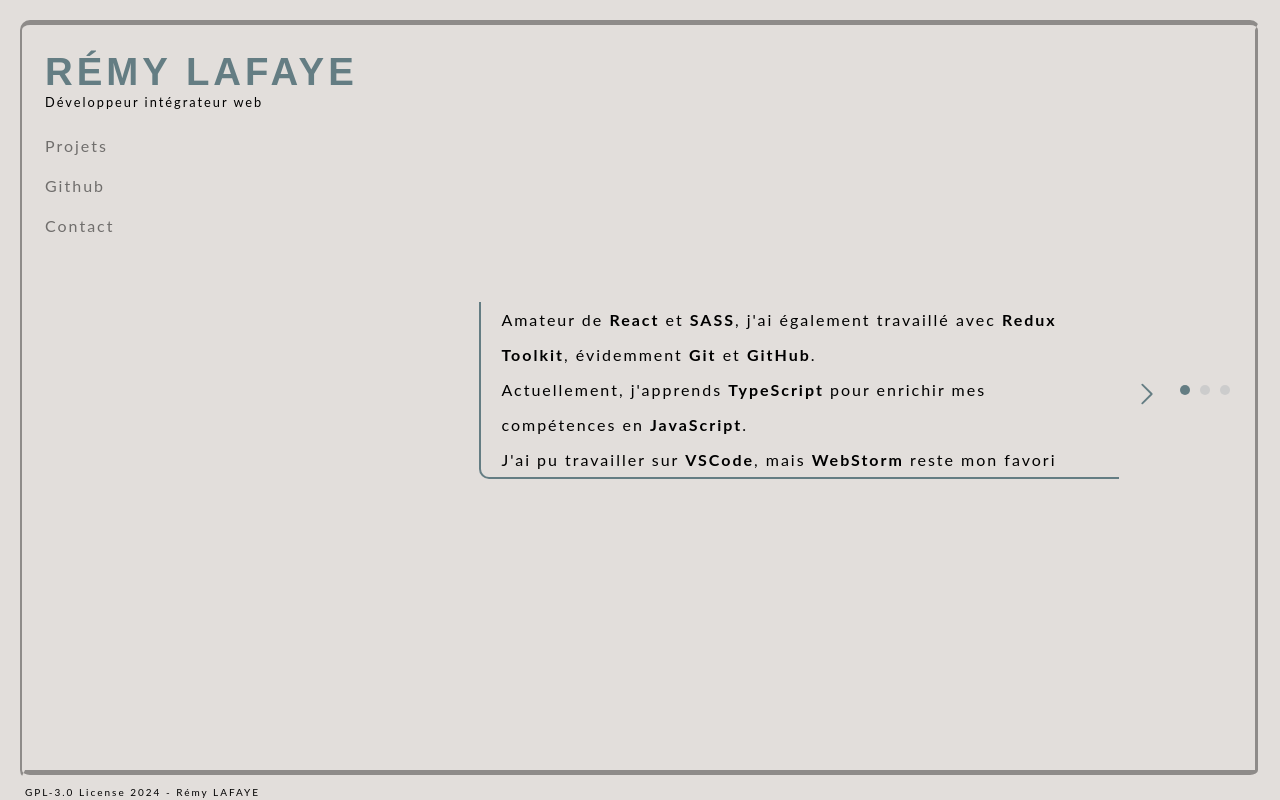
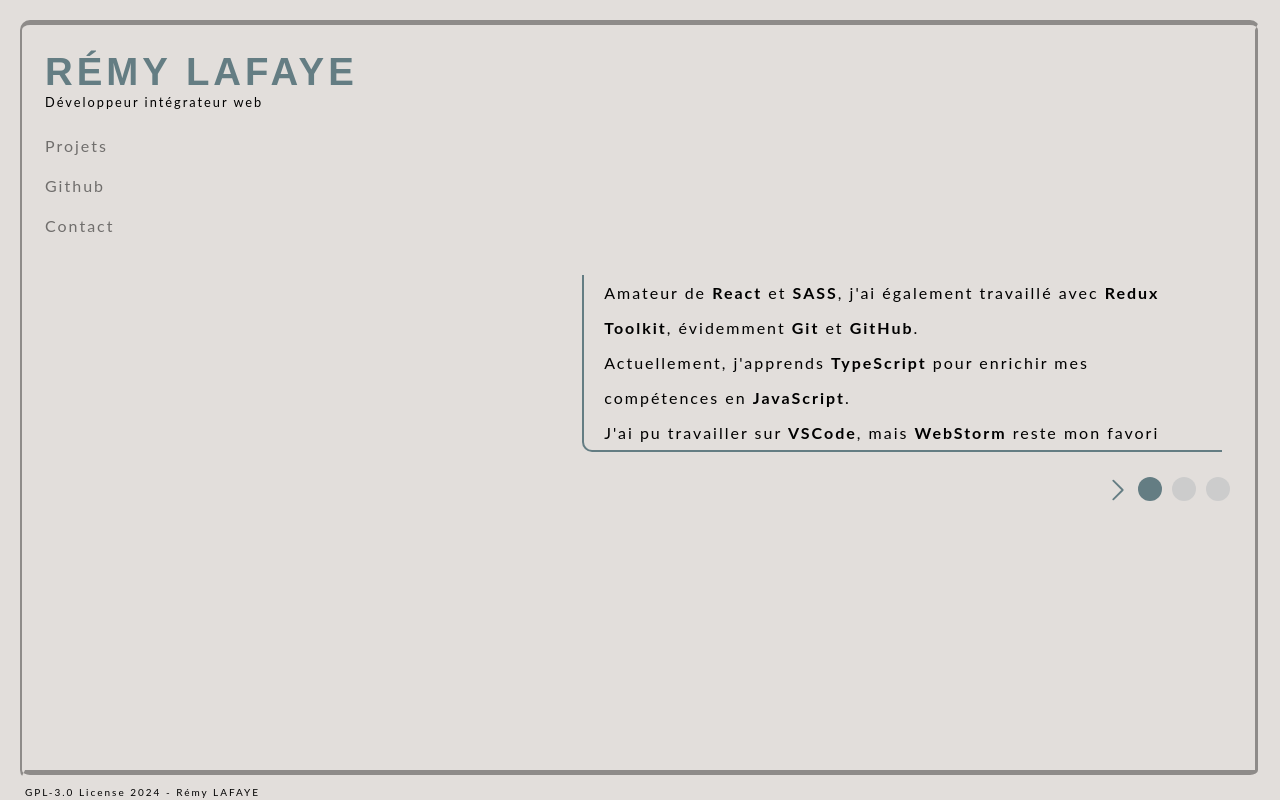
Before and after one commit to RKL715/rl-portfolio, a React (Vite) app: page / in a window 1280 px wide. Built offline with nearby package versions, Linux system fonts and the light colour scheme; the HTML template or start-up script is replaced by a standard one; a web font is replaced by a local one.

Commit message:
## changed : * bullet point bio clickable * changed bullet + arrow button position

```diff
--- a/src/pages/Home/Home.tsx
+++ b/src/pages/Home/Home.tsx
@@ -34,6 +34,7 @@ function Home () {
                     J'ai donc suivi une <b>formation</b> <b>Développeur Intégrateur Web</b> (RNCP 5) auprès d'<b>OpenClassrooms</b>.
                 </p>
             )}
+            <div className="home-navigation">
             <button className="home-button" onClick={handleButtonClick}>
                 {currentPage === 1 || currentPage ===2 ?
                     <svg xmlns="http://www.w3.org/2000/svg" fill="none" viewBox="0 0 24 24" strokeWidth={1.5}
@@ -48,10 +49,17 @@ function Home () {
                 }
                     </button>
                     <div className="bullet">
-                    <span className={currentPage === 1 ? "active" : ""}></span>
-            <span className={currentPage === 2 ? "active" : ""}></span>
-            <span className={currentPage === 3 ? "active" : ""}></span>
-        </div>
+                        <button onClick={() => setCurrentPage(1)}>
+                            <span className={currentPage === 1 ? "active" : ""}></span>
+                        </button>
+                        <button onClick={() => setCurrentPage(2)}>
+                            <span className={currentPage === 2 ? "active" : ""}></span>
+                        </button>
+                        <button onClick={() => setCurrentPage(3)}>
+                            <span className={currentPage === 3 ? "active" : ""}></span>
+                        </button>
+                    </div>
+            </div>
         </div>
     )
 }
--- a/src/pages/Home/_home.scss
+++ b/src/pages/Home/_home.scss
@@ -6,8 +6,9 @@
   width: 100%;
   height: 100%;
   display: flex;
-  justify-content: flex-end;
-  align-items: center;
+  justify-content: center;
+  align-items: flex-end;
+  flex-direction: column;
   @media (max-width: 768px) {
     margin-top: 15rem;
     height: 75%;
@@ -30,18 +31,19 @@
       height: fit-content;
     }
   }
-
+.home-navigation {
+  display: flex;
+  flex-direction: row;
+  margin-top: 2%;
   .home-button {
     @include mixins.button;
     background: variables.$accent-color;
     border-radius: 100%;
-    margin-right: 1vw;
-    margin-top: 1vh;
     width: 30px;
     height: 30px;
-    opacity: 1!important;
-    color: #647d83!important;
-    background : none !important;
+    opacity: 1 !important;
+    color: #647d83 !important;
+    background: none !important;
     &:hover &:active &:focus {
       background: none;
     }
@@ -49,19 +51,25 @@
 
   .bullet {
     display: flex;
-      justify-content: center;
-
+    justify-content: flex-end;
+    button {
+      border: none;
+      background: none;
+      outline: none;
+      cursor: pointer;
+      text-decoration: none;
+    }
     span {
       display: inline-block;
-        width: 10px;
-        height: 10px;
+      width: 3vmin;
+      height: 3vmin;
       margin: 0 5px;
       border-radius: 50%;
       background-color: #ccc;
-
       &.active {
         background-color: #647d83;
       }
     }
   }
 }
+  }
--- a/src/styles/main.css
+++ b/src/styles/main.css
@@ -312,8 +312,9 @@ header .header-middle-block ul li a:hover, header .header-middle-block ul li a:a
   width: 100%;
   height: 100%;
   display: flex;
-  justify-content: flex-end;
-  align-items: center;
+  justify-content: center;
+  align-items: flex-end;
+  flex-direction: column;
 }
 @media (max-width: 768px) {
   .home {
@@ -343,7 +344,12 @@ header .header-middle-block ul li a:hover, header .header-middle-block ul li a:a
     height: fit-content;
   }
 }
-.home .home-button {
+.home .home-navigation {
+  display: flex;
+  flex-direction: row;
+  margin-top: 2%;
+}
+.home .home-navigation .home-button {
   background: none;
   border: none;
   cursor: pointer;
@@ -356,36 +362,41 @@ header .header-middle-block ul li a:hover, header .header-middle-block ul li a:a
   transition: all 0.3s ease-in-out;
   background: #647d83;
   border-radius: 100%;
-  margin-right: 1vw;
-  margin-top: 1vh;
   width: 30px;
   height: 30px;
   opacity: 1 !important;
   color: #647d83 !important;
   background: none !important;
 }
-.home .home-button:hover, .home .home-button:active, .home .home-button:focus {
+.home .home-navigation .home-button:hover, .home .home-navigation .home-button:active, .home .home-navigation .home-button:focus {
   opacity: 0.75;
   background: #647d83;
   color: #f7f7f7;
   transform: scale(1.1);
 }
-.home .home-button:hover .home .home-button:active .home .home-button:focus {
+.home .home-navigation .home-button:hover .home .home-navigation .home-button:active .home .home-navigation .home-button:focus {
   background: none;
 }
-.home .bullet {
+.home .home-navigation .bullet {
   display: flex;
-  justify-content: center;
+  justify-content: flex-end;
 }
-.home .bullet span {
+.home .home-navigation .bullet button {
+  border: none;
+  background: none;
+  outline: none;
+  cursor: pointer;
+  text-decoration: none;
+}
+.home .home-navigation .bullet span {
   display: inline-block;
-  width: 10px;
-  height: 10px;
+  width: 3vmin;
+  height: 3vmin;
   margin: 0 5px;
   border-radius: 50%;
   background-color: #ccc;
 }
-.home .bullet span.active {
+.home .home-navigation .bullet span.active {
   background-color: #647d83;
 }
 
```
Also changed, not shown: 1 other file (tests, documents, lock files or other folders). Lines whose indentation alone changed are shown as unchanged.
